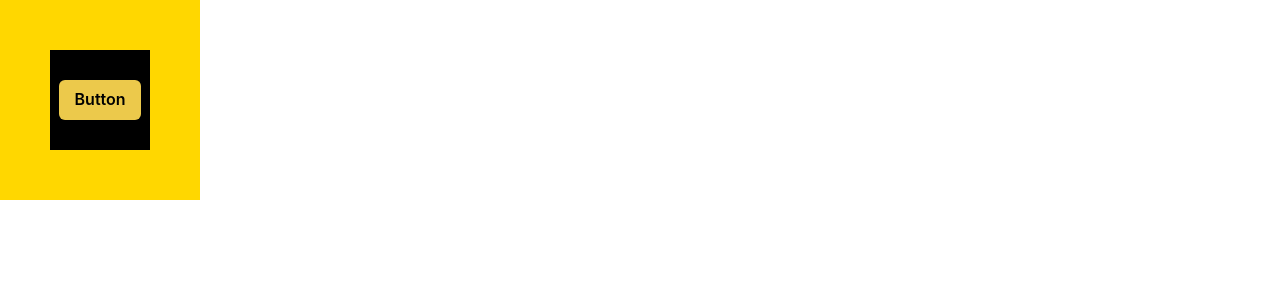
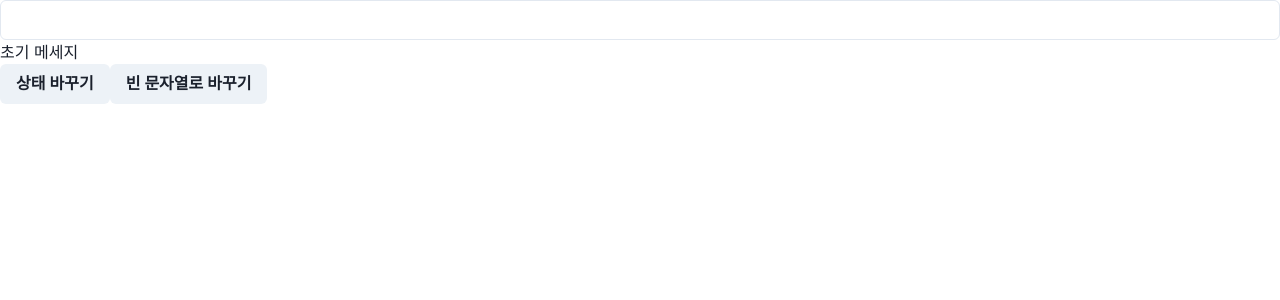
Before and after one commit to som42/reacht20231031, a React (Create React App) app: page / in a window 1280 px wide. Shown: the top 300 px of the page. Built offline with nearby package versions, Linux system fonts and the light colour scheme.

Commit message:
state 가 바뀌면 component가 다시 그려짐 (re-render)

```diff
--- a/src/App.js
+++ b/src/App.js
@@ -1,35 +1,39 @@
-import React from "react";
-import { Box, Button, Center } from "@chakra-ui/react";
+import React, { useState } from "react";
+import { Button, Input } from "@chakra-ui/react";
 
 function App(props) {
-  function handleClick(e) {
-    // event bubbling(밖에 있는 이벤트 에게 전달) 막는 메소드
-    e.stopPropagation();
-    console.log(e.target.className);
+  // 상태(state)가 변경(이전 state와 달라짐)되면
+  // Component를 다시 그림 (re render)
+
+  // state : react가 관리(리액트가 제공하는 메소드)하는 component의 값
+  // state 를 얻는 방법 : useState();
+
+  // 배열을 리턴 한다
+  // index 0 : 현재 상태 (state)
+  // index 1 : state 변경할 수 있는 메소드
+  // 상태를 바꿀수 있다.
+  const [message, setMessage] = useState("");
+
+  // 상태가 바뀔 때에만 컴포넌트가 re render됨
+
+  let text = "초기 메세지";
+  function handleInputChange(e) {
+    text = e.target.value;
+    // 이 텍스처 는 변경되지만 div안에 있는 text는 변경되지 않는다
+    // 그럼 왜 ?
+    console.log("text", text);
+  }
+  function handleButtonClick(e) {
+    setMessage("바뀐 상태");
   }
   return (
-    // 버튼을 클릭하면 Center 클릭한 것과 같은 것일까?
-    // onClick 를 셋다 줬기 때문에 Button 누르면 3번이 실행된다
-    // 이걸 event bubbling(버블링) 이라고 부른다.
-    <Center
-      onClick={handleClick}
-      className="outerBox"
-      w="200px"
-      h="200px"
-      bg="gold"
-    >
-      <Center
-        onClick={handleClick}
-        className="innerBox"
-        w="100px"
-        h="100px"
-        bg="black"
-      >
-        <Button onClick={handleClick} className="button" colorScheme="yellow">
-          Button
-        </Button>
-      </Center>
-    </Center>
+    <div>
+      <Input onChange={handleInputChange} />
+      <p>{text}</p>
+      <Button onClick={handleButtonClick}> 상태 바꾸기</Button>
+      <Button onClick={() => setMessage("")}>빈 문자열로 바꾸기</Button>
+      <p>{message}</p>
+    </div>
   );
 }
 
```
